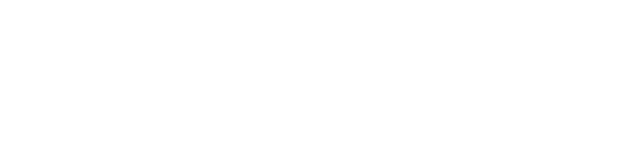
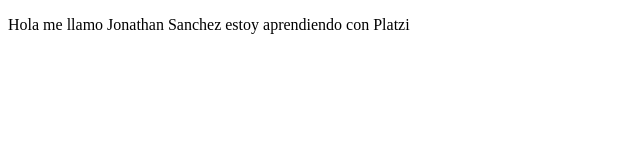
Before and after one commit to JeksSan/Test, a plain HTML site: page index.html in a window 1280 px wide. Shown: the whole page, without its empty margins (0-640 px from the left). Drawn offline with Linux system fonts and the light colour scheme.

Commit message:
Agrego Parrafo

```diff
--- a/index.html
+++ b/index.html
@@ -7,6 +7,7 @@
     <title>Jonathan Landing Page</title>
 </head>
 <body>
+    <p>Hola me llamo Jonathan Sanchez estoy aprendiendo con Platzi</p>
 
 </body>
 </html>
```
